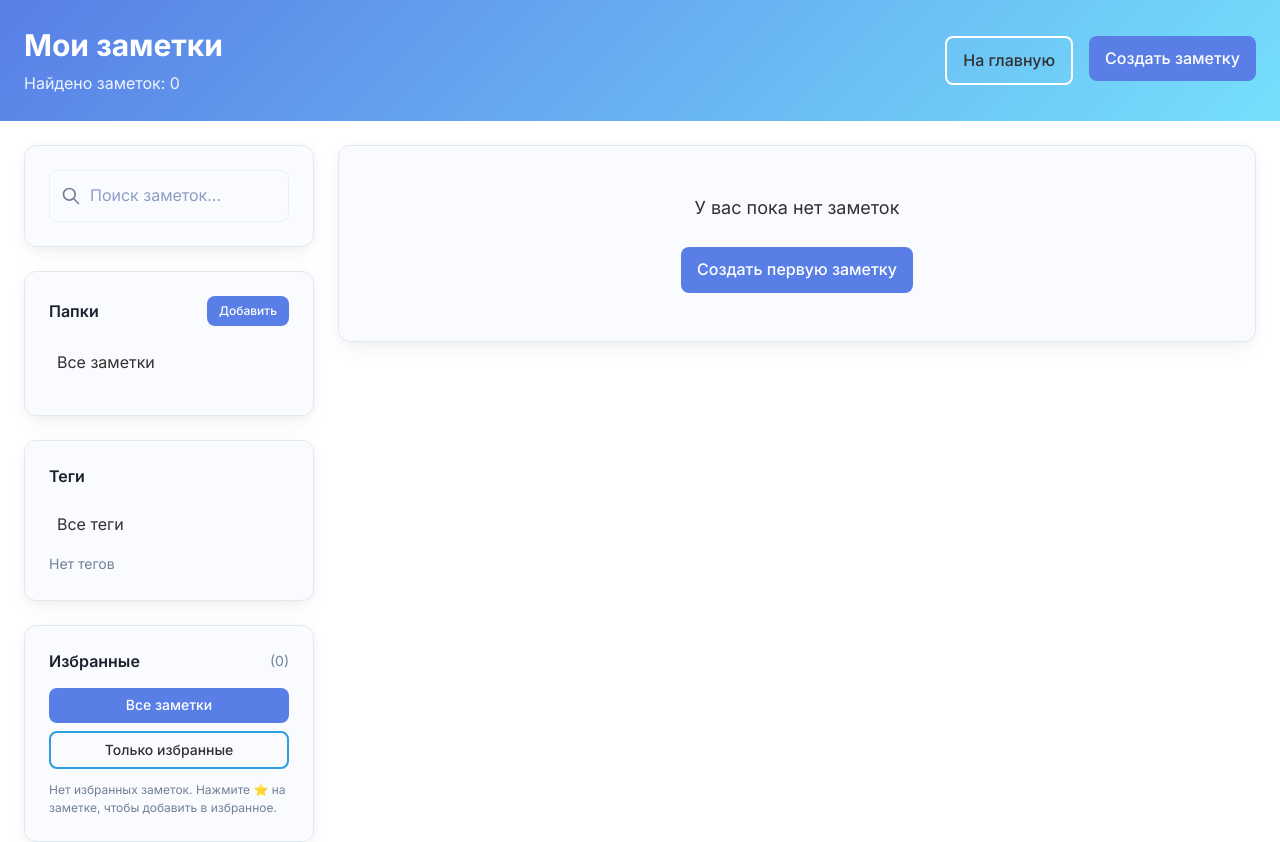
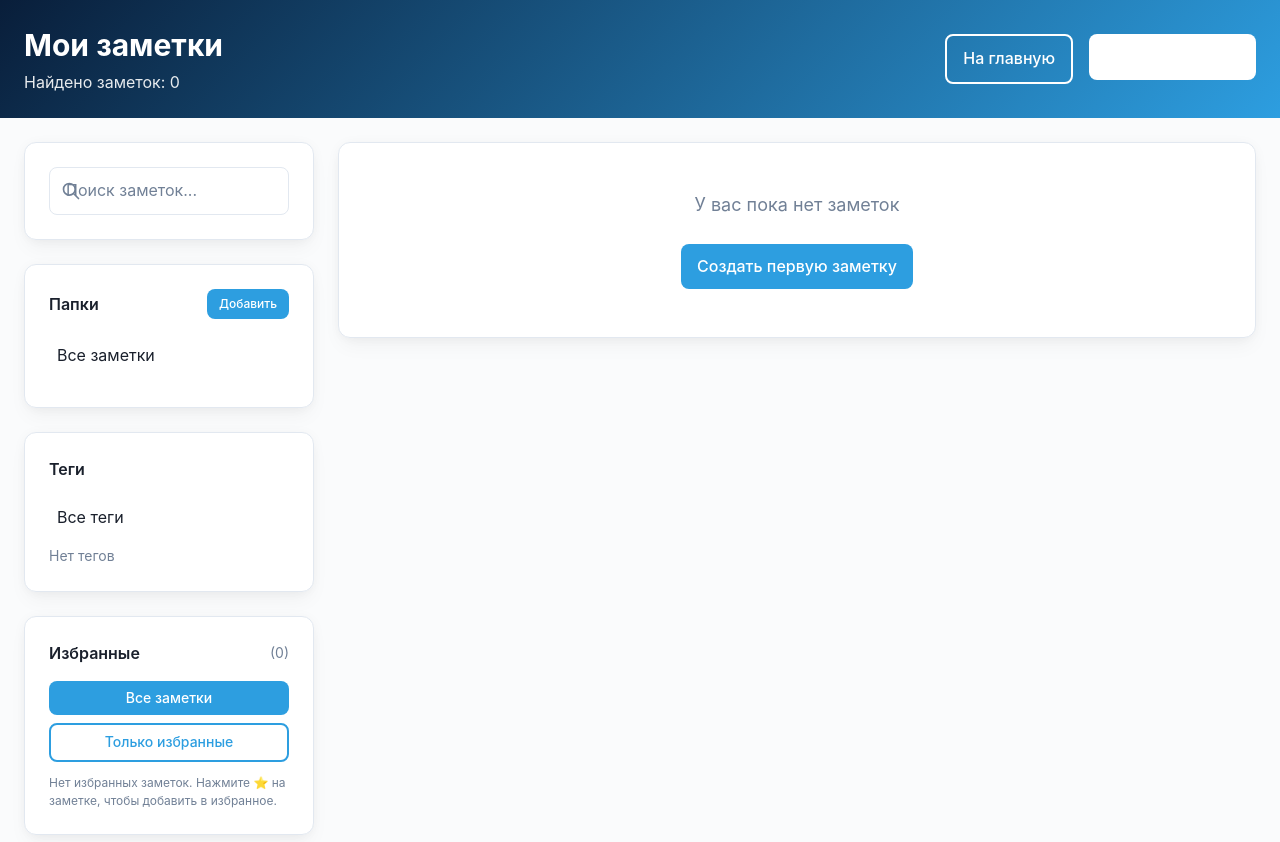
Before and after one commit to 19AnastasiaTsareva20/posthaste, a React (Create React App) app: page /articles in a window 1280 px wide. Shown: the top 842 px of the page. Built offline with nearby package versions, Linux system fonts and the light colour scheme; the HTML template or start-up script is replaced by a standard one.

Commit message:
update global CSS with new color scheme / обновить глобальные CSS с новой цветовой схемой

```diff
--- a/src/index.css
+++ b/src/index.css
@@ -1,225 +1,165 @@
-@import url('https://fonts.googleapis.com/css2?family=Inter:wght@300;400;500;600;700&display=swap');
 @tailwind base;
 @tailwind components;
 @tailwind utilities;
 
+/* Базовые CSS переменные для тем / Base CSS variables for themes */
 :root {
-  /* PostHaste colors/Цвета PostHaste */
-  --color-primary: #597EE6;           /* Reliable blue/Надежный синий */
-  --color-primary-light: #75E0FC;     /* Clear cyan/Ясный бирюзовый */
-  --color-primary-dark: #4A6FD9;      /* Dark blue/Темно-синий */
-  --color-accent: #75E0FC;            /* Accent cyan/Акцентный бирюзовый */
+  /* Светлая тема / Light theme */
+  --color-background: #FAFBFC;
+  --color-surface: #FFFFFF;
+  --color-text-primary: #1A202C;
+  --color-text-secondary: #4A5568;
+  --color-text-muted: #718096;
+  --color-border: #E2E8F0;
 
-  /* Backgrounds/Фоны */
-  --color-background: #FFFFFF;        /* Pure white/Чистый белый */
-  --color-surface: #FAFBFF;           /* Light blue/Легкий голубой */
-  --color-surface-hover: #F4F7FF;     /* Hover state/Состояние hover */
+  /* Ваша любимая палитра / Your favorite palette */
+  --color-primary: #2D9EE0;
+  --color-primary-dark: #091E3A;
+  --color-primary-light: #6DD5ED;
+  --color-accent: #2193B0;
 
-  /* Borders/Границы */
-  --color-border: #E8EFFF;            /* Very light blue/Очень светло-синий */
-  --color-border-hover: #D6E4FF;      /* Active borders/Активные границы */
+  /* Дополнительные цвета / Additional colors */
+  --color-success: #15B9A7;
+  --color-warning: #F59E0B;
+  --color-danger: #EF4444;
+  --color-info: #3B82F6;
 
-  /* Text/Текст */
-  --color-text-primary: #313131;      /* Soft black/Мягкий черный */
-  --color-text-secondary: #597EE6;    /* Interface blue/Синий интерфейса */
-  --color-text-muted: #8B9DC3;        /* Muted blue/Приглушенный синий */
+  /* Градиенты / Gradients */
+  --gradient-primary: linear-gradient(135deg, #091E3A 0%, #2D9EE0 100%);
+  --gradient-accent: linear-gradient(135deg, #2193B0 0%, #6DD5ED 100%);
+  --gradient-card: linear-gradient(135deg, #FFFFFF 0%, #F8FAFC 100%);
 
-  /* Gradients/Градиенты */
-  --gradient-header: linear-gradient(135deg, #597EE6 0%, #75E0FC 100%);
-  --gradient-cta: linear-gradient(135deg, #75E0FC 0%, #597EE6 100%);
-  --gradient-subtle: linear-gradient(135deg, #FAFBFF 0%, #F4F7FF 100%);
+  /* Тени / Shadows */
+  --shadow-soft: 0 2px 15px -3px rgba(0, 0, 0, 0.07), 0 10px 20px -2px rgba(0, 0, 0, 0.04);
+  --shadow-medium: 0 10px 25px -3px rgba(0, 0, 0, 0.1), 0 4px 6px -2px rgba(0, 0, 0, 0.05);
+  --shadow-large: 0 20px 25px -5px rgba(0, 0, 0, 0.1), 0 10px 10px -5px rgba(0, 0, 0, 0.04);
+  --shadow-primary: 0 10px 25px -3px rgba(45, 158, 224, 0.3);
 
-  /* Status colors/Статусные цвета */
-  --color-success: #22C55E;           /* Green success/Зеленый успех */
-  --color-warning: #F59E0B;           /* Orange warning/Оранжевое предупреждение */
-  --color-error: #EF4444;             /* Red error/Красная ошибка */
-  --color-info: #75E0FC;              /* Info cyan/Информационный бирюзовый */
+  /* Размеры и отступы / Sizes and spacing */
+  --border-radius: 0.75rem;
+  --border-radius-lg: 1rem;
+  --transition: all 0.2s ease-in-out;
+  --transition-slow: all 0.3s ease-in-out;
 }
 
-/* Reading mode/Режим чтения */
-[data-theme="dark"] {
-  --color-primary: #75E0FC;           /* Bright cyan/Яркий бирюзовый */
-  --color-primary-light: #93E7FF;     /* Light cyan/Светлый бирюзовый */
-  --color-primary-dark: #5DD4F7;      /* Dark cyan/Темный бирюзовый */
-  --color-accent: #75E0FC;
+/* Темная тема / Dark theme */
+.dark {
+  --color-background: #0F172A;
+  --color-surface: #1E293B;
+  --color-text-primary: #F1F5F9;
+  --color-text-secondary: #CBD5E0;
+  --color-text-muted: #94A3B8;
+  --color-border: #334155;
 
-  /* Dark backgrounds/Темные фоны */
-  --color-background: #0F1419;        /* Very dark/Очень темный */
-  --color-surface: #1A1F2E;           /* Dark blue/Темно-синий */
-  --color-surface-hover: #242B3D;     /* Darker hover/Hover темнее */
+  /* Ночная цветовая схема / Night color scheme */
+  --color-primary: #3854F2;
+  --color-primary-dark: #0820A6;
+  --color-accent: #576EF2;
 
-  --color-border: #2A3441;            /* Dark borders/Темные границы */
-  --color-border-hover: #3A4553;
+  /* Темные градиенты / Dark gradients */
+  --gradient-primary: linear-gradient(135deg, #0820A6 0%, #3854F2 100%);
+  --gradient-accent: linear-gradient(135deg, #576EF2 0%, #212940 100%);
+  --gradient-card: linear-gradient(135deg, #1E293B 0%, #0F172A 100%);
 
-  /* Dark text/Темный текст */
-  --color-text-primary: #F8FAFC;      /* Near white/Почти белый */
-  --color-text-secondary: #75E0FC;    /* Interface cyan/Бирюзовый интерфейса */
-  --color-text-muted: #94A3B8;        /* Muted/Приглушенный */
-
-  /* Dark gradients/Темные градиенты */
-  --gradient-header: linear-gradient(135deg, #1A1F2E 0%, #242B3D 100%);
-  --gradient-cta: linear-gradient(135deg, #75E0FC 0%, #597EE6 100%);
-  --gradient-subtle: linear-gradient(135deg, #1A1F2E 0%, #242B3D 100%);
-
-  /* Dark status/Темные статусы */
-  --color-success: #16A34A;
-  --color-warning: #D97706;
-  --color-error: #DC2626;
-  --color-info: #75E0FC;
+  /* Темные тени / Dark shadows */
+  --shadow-soft: 0 2px 15px -3px rgba(0, 0, 0, 0.3), 0 10px 20px -2px rgba(0, 0, 0, 0.2);
+  --shadow-medium: 0 10px 25px -3px rgba(0, 0, 0, 0.4), 0 4px 6px -2px rgba(0, 0, 0, 0.3);
+  --shadow-large: 0 20px 25px -5px rgba(0, 0, 0, 0.5), 0 10px 10px -5px rgba(0, 0, 0, 0.4);
+  --shadow-primary: 0 10px 25px -3px rgba(56, 84, 242, 0.4);
 }
 
-/* Base styles/Базовые стили */
-@layer base {
+/* Режим чтения / Reading mode */
+.reading-mode {
+  --color-background: #FFFEF7;
+  --color-surface: #FFFFFF;
+  --color-text-primary: #2D3748;
+  --color-text-secondary: #4A5568;
+
+  /* Улучшенная читаемость / Enhanced readability */
+  font-size: 18px;
+  line-height: 1.8;
+  letter-spacing: 0.025em;
+}
+
+.dark.reading-mode {
+  --color-background: #1A202C;
+  --color-surface: #2D3748;
+  --color-text-primary: #F7FAFC;
+  --color-text-secondary: #E2E8F0;
+
+  /* Комфорт для глаз в темноте / Eye comfort in dark */
+  filter: brightness(0.9);
+}
+
+/* Базовые стили / Base styles */
 * {
-    border-color: var(--color-border);
+  box-sizing: border-box;
+}
+
+html {
+  scroll-behavior: smooth;
 }
 
 body {
-    font-family: 'Inter', sans-serif;
+  margin: 0;
+  padding: 0;
+  font-family: -apple-system, BlinkMacSystemFont, 'Segoe UI', 'Roboto', 'Oxygen',
+    'Ubuntu', 'Cantarell', 'Fira Sans', 'Droid Sans', 'Helvetica Neue',
+    sans-serif;
+  -webkit-font-smoothing: antialiased;
+  -moz-osx-font-smoothing: grayscale;
   background-color: var(--color-background);
   color: var(--color-text-primary);
-    transition: all 0.3s cubic-bezier(0.4, 0, 0.2, 1);
-    line-height: 1.6;
+  transition: var(--transition);
 }
 
-  /* Readability/Читаемость */
-  h1, h2, h3, h4, h5, h6 {
-    color: var(--color-text-primary);
-    font-weight: 600;
-    line-height: 1.4;
-  }
-
-  p {
-    color: var(--color-text-primary);
-    line-height: 1.7;
-  }
-
-  /* Focus accessibility/Фокус для доступности */
-  *:focus {
-    outline: 2px solid var(--color-accent);
-    outline-offset: 2px;
-  }
-}
-
-/* Custom utilities/Кастомные утилиты */
-@layer utilities {
-  /* Backgrounds/Фоны */
-  .bg-background { background-color: var(--color-background); }
-  .bg-surface { background-color: var(--color-surface); }
-  .bg-surface:hover { background-color: var(--color-surface-hover); }
-  .bg-primary { background-color: var(--color-primary); }
-  .bg-accent { background-color: var(--color-accent); }
-
-  /* Text/Текст */
-  .text-primary { color: var(--color-text-primary); }
-  .text-secondary { color: var(--color-text-secondary); }
-  .text-muted { color: var(--color-text-muted); }
-  .text-accent { color: var(--color-accent); }
-
-  /* Borders/Границы */
-  .border-default { border-color: var(--color-border); }
-  .border-hover:hover { border-color: var(--color-border-hover); }
-
-  /* Gradients/Градиенты */
-  .bg-gradient-header { background: var(--gradient-header); }
-  .bg-gradient-cta { background: var(--gradient-cta); }
-  .bg-gradient-subtle { background: var(--gradient-subtle); }
-
-  /* Status/Статусы */
-  .text-success { color: var(--color-success); }
-  .text-warning { color: var(--color-warning); }
-  .text-error { color: var(--color-error); }
-  .text-info { color: var(--color-info); }
-
-  .bg-success { background-color: var(--color-success); }
-  .bg-warning { background-color: var(--color-warning); }
-  .bg-error { background-color: var(--color-error); }
-  .bg-info { background-color: var(--color-info); }
-}
-
-/* PostHaste components/Компоненты PostHaste */
-@layer components {
-  /* Buttons/Кнопки */
-  .btn-primary {
-    background: var(--gradient-cta);
-    @apply text-white px-6 py-3 rounded-lg font-medium;
-    @apply shadow-lg hover:shadow-xl hover:scale-105;
-    @apply transition-all duration-200;
-  }
-
-  .btn-secondary {
-    background-color: var(--color-surface);
-    border: 1px solid var(--color-border);
-    color: var(--color-text-secondary);
-    @apply px-6 py-3 rounded-lg font-medium;
-    @apply transition-all duration-200;
-  }
-
-  .btn-secondary:hover {
-    background-color: var(--color-surface-hover);
-    border-color: var(--color-border-hover);
-  }
-
-  .btn-accent {
-    background-color: var(--color-accent);
-    @apply text-white px-6 py-3 rounded-lg font-medium;
-    @apply shadow-md hover:shadow-lg hover:scale-105;
-    @apply transition-all duration-200;
-  }
-
-  /* Cards/Карточки */
-  .card {
-    background-color: var(--color-surface);
-    border: 1px solid var(--color-border);
-    @apply rounded-xl p-6;
-    @apply shadow-sm hover:shadow-md transition-all duration-200;
-  }
-
-  .card-gradient {
-    background: var(--gradient-subtle);
-    border: 1px solid var(--color-border);
-    @apply rounded-xl p-6;
-    @apply shadow-sm hover:shadow-md transition-all duration-200;
-  }
-
-  /* Inputs/Поля ввода */
+/* Стили для элементов форм / Form element styles */
 .input {
-    background-color: var(--color-surface);
-    border: 1px solid var(--color-border);
-    @apply rounded-lg px-4 py-3;
-    color: var(--color-text-primary);
-    @apply transition-all duration-200;
+  @apply w-full px-4 py-2.5 text-base border border-border dark:border-dark-border rounded-lg
+         bg-surface dark:bg-dark-surface text-text-primary dark:text-dark-text-primary
+         placeholder-text-muted dark:placeholder-dark-text-muted
+         focus:outline-none focus:ring-2 focus:ring-primary/50 focus:border-primary
+         transition-all duration-200;
 }
 
 .input:focus {
-    border-color: var(--color-accent);
-    box-shadow: 0 0 0 2px rgba(117, 224, 252, 0.2);
-    outline: none;
+  box-shadow: var(--shadow-primary);
 }
 
-  .input::placeholder {
-    color: var(--color-text-muted);
+/* Стили для кнопок по умолчанию / Default button styles */
+.btn-default {
+  background: var(--gradient-primary);
+  color: white;
+  border: none;
+  border-radius: var(--border-radius);
+  padding: 0.75rem 1.5rem;
+  font-weight: 500;
+  cursor: pointer;
+  transition: var(--transition);
+  box-shadow: var(--shadow-soft);
 }
 
-  /* Glass effect/Стеклянный эффект */
-  .glass-effect {
-    background: rgba(250, 251, 255, 0.8);
-    backdrop-filter: blur(12px);
-    border: 1px solid var(--color-border);
+.btn-default:hover {
+  box-shadow: var(--shadow-primary);
+  transform: translateY(-1px);
 }
 
-  [data-theme="dark"] .glass-effect {
-    background: rgba(26, 31, 46, 0.8);
-    backdrop-filter: blur(12px);
+/* Стили для карточек / Card styles */
+.card-default {
+  background: var(--color-surface);
   border: 1px solid var(--color-border);
+  border-radius: var(--border-radius-lg);
+  box-shadow: var(--shadow-soft);
+  transition: var(--transition);
 }
 
-  /* Animations/Анимации */
-  .smooth-enter {
-    animation: smoothEnter 0.3s cubic-bezier(0.4, 0, 0.2, 1);
+.card-default:hover {
+  box-shadow: var(--shadow-medium);
+  transform: translateY(-2px);
 }
 
-  @keyframes smoothEnter {
+/* Анимации / Animations */
+@keyframes fadeIn {
   from {
     opacity: 0;
     transform: translateY(10px);
@@ -229,101 +169,121 @@
     transform: translateY(0);
   }
 }
+
+@keyframes slideUp {
+  from {
+    opacity: 0;
+    transform: translateY(20px);
+  }
+  to {
+    opacity: 1;
+    transform: translateY(0);
+  }
 }
 
-/* Editor styles/Стили редактора */
-.ProseMirror {
-  outline: none;
-  padding: 1.5rem;
-  color: var(--color-text-primary);
-  line-height: 1.8;
-  font-size: 1.1rem;
+@keyframes scaleIn {
+  from {
+    opacity: 0;
+    transform: scale(0.95);
+  }
+  to {
+    opacity: 1;
+    transform: scale(1);
+  }
 }
 
-.ProseMirror h1 {
-  color: var(--color-text-primary);
-  @apply text-3xl font-bold mb-4;
-}
-.ProseMirror h2 {
-  color: var(--color-text-primary);
-  @apply text-2xl font-semibold mb-3;
-}
-.ProseMirror h3 {
-  color: var(--color-text-secondary);
-  @apply text-xl font-medium mb-2;
+.animate-fade-in {
+  animation: fadeIn 0.5s ease-out;
 }
 
-.ProseMirror p {
-  color: var(--color-text-primary);
-  @apply mb-4 leading-relaxed;
+.animate-slide-up {
+  animation: slideUp 0.3s ease-out;
 }
 
-.ProseMirror blockquote {
-  border-left: 4px solid var(--color-accent);
-  padding-left: 1rem;
-  color: var(--color-text-muted);
-  font-style: italic;
+.animate-scale-in {
+  animation: scaleIn 0.2s ease-out;
 }
 
-.ProseMirror ul, .ProseMirror ol {
-  @apply ml-6 mb-4;
-}
-
-.ProseMirror li {
-  color: var(--color-text-primary);
-  @apply mb-1;
-}
-
-.ProseMirror p.is-editor-empty:first-child::before {
-  content: attr(data-placeholder);
-  float: left;
-  color: var(--color-text-muted);
-  pointer-events: none;
-  height: 0;
-  font-style: italic;
-}
-
-/* Scrollbars/Скроллбары */
+/* Скроллбар / Scrollbar */
 ::-webkit-scrollbar {
   width: 8px;
-  height: 8px;
 }
 
 ::-webkit-scrollbar-track {
-  background: var(--color-surface);
-  border-radius: 4px;
+  background: var(--color-background);
 }
 
 ::-webkit-scrollbar-thumb {
-  background: var(--color-accent);
+  background: var(--color-primary);
   border-radius: 4px;
 }
 
 ::-webkit-scrollbar-thumb:hover {
-  background: var(--color-primary);
+  background: var(--color-primary-dark);
 }
 
-/* Notifications/Уведомления */
-.notification {
-  background-color: var(--color-surface);
-  border: 1px solid var(--color-border);
-  @apply rounded-lg shadow-lg;
-  @apply p-4 min-w-[300px] max-w-[500px];
+/* Выделение текста / Text selection */
+::selection {
+  background: var(--color-primary);
+  color: white;
 }
 
-.notification-success { border-left: 4px solid var(--color-success); }
-.notification-warning { border-left: 4px solid var(--color-warning); }
-.notification-error { border-left: 4px solid var(--color-error); }
-.notification-info { border-left: 4px solid var(--color-info); }
+::-moz-selection {
+  background: var(--color-primary);
+  color: white;
+}
 
-/* Reading mode extras/Дополнения режима чтения */
-@media (prefers-color-scheme: dark) {
-  .reading-mode {
-    filter: sepia(10%) hue-rotate(180deg);
+/* Фокус для доступности / Focus for accessibility */
+.focus-ring {
+  @apply focus:outline-none focus:ring-2 focus:ring-primary/50 focus:ring-offset-2;
+}
+
+/* Утилиты для текста / Text utilities */
+.text-gradient {
+  background: var(--gradient-primary);
+  -webkit-background-clip: text;
+  -webkit-text-fill-color: transparent;
+  background-clip: text;
+}
+
+/* Состояния загрузки / Loading states */
+.loading-shimmer {
+  background: linear-gradient(90deg, transparent, rgba(255,255,255,0.2), transparent);
+  background-size: 200% 100%;
+  animation: shimmer 1.5s infinite;
+}
+
+@keyframes shimmer {
+  0% {
+    background-position: -200% 0;
+  }
+  100% {
+    background-position: 200% 0;
   }
 }
 
-/* Accessibility/Доступность */
+/* Responsive typography / Адаптивная типографика */
+@media (max-width: 768px) {
+  .reading-mode {
+    font-size: 16px;
+    line-height: 1.7;
+  }
+}
+
+/* Режим высокой контрастности / High contrast mode */
+@media (prefers-contrast: high) {
+  :root {
+    --color-border: #000000;
+    --color-text-primary: #000000;
+  }
+
+  .dark {
+    --color-border: #FFFFFF;
+    --color-text-primary: #FFFFFF;
+  }
+}
+
+/* Уменьшенная анимация для пользователей / Reduced motion for users */
 @media (prefers-reduced-motion: reduce) {
   * {
     animation-duration: 0.01ms !important;
@@ -331,11 +291,3 @@
     transition-duration: 0.01ms !important;
   }
 }
-
-/* Print/Печать */
-@media print {
-  * {
-    background: white !important;
-    color: black !important;
-  }
-}
```
Lines whose indentation alone changed are shown as unchanged.
